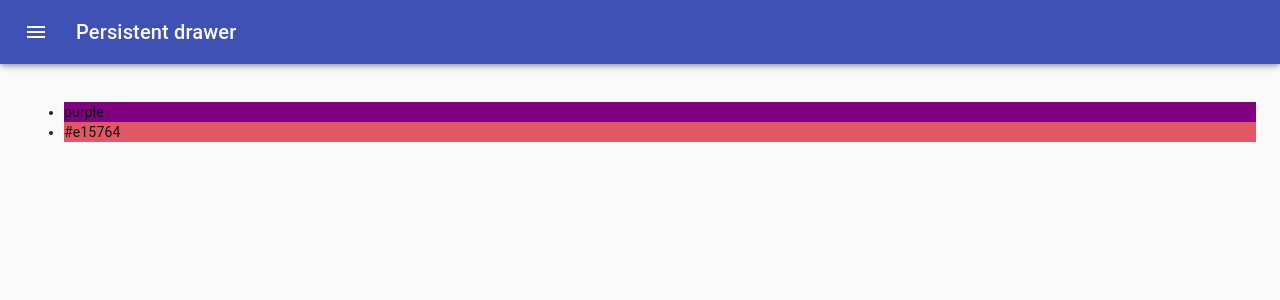
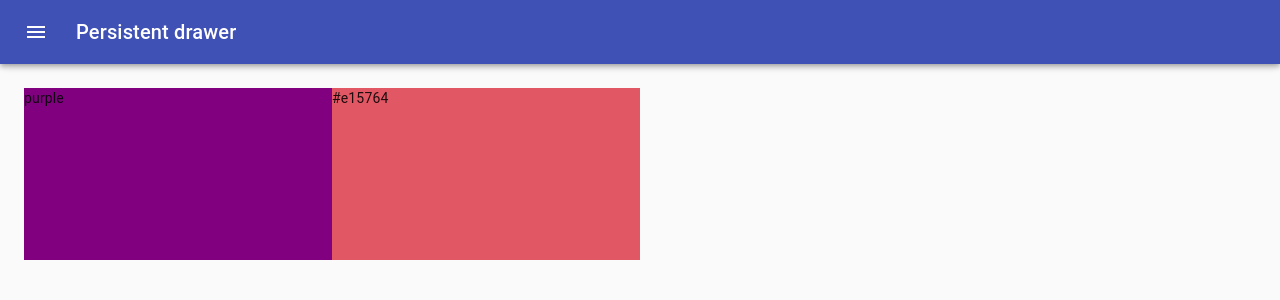
Before and after one commit to promiseume/color-app, a React (Create React App) app: page /palette/new in a window 1280 px wide. Shown: the top 300 px of the page. Built offline with nearby package versions, Linux system fonts and the light colour scheme.

Commit message:
add draggable color box

```diff
--- /dev/null
+++ b/src/draggableColorBox.jsx
@@ -0,0 +1,24 @@
+import React from 'react';
+import { withStyles } from "@material-ui/styles";
+
+const styles = {
+    root: {
+        height: "25%",
+        width: "25%",
+        margin:"0 auto",
+        display: "inline-block",
+        cursor: "pointer",
+        marginBottom: "-3.5px",
+        position: "relative",
+    },
+}
+
+ function DraggableColorBox(props) {
+    const { classes } = props;
+  return (
+    <div className={classes.root} style={{backgroundColor : props.color}}>
+        {props.color}
+    </div>
+  )
+}
+export default withStyles(styles)(DraggableColorBox);
--- a/src/newPalette.jsx
+++ b/src/newPalette.jsx
@@ -13,6 +13,7 @@
 import ChevronLeftIcon from '@material-ui/icons/ChevronLeft';
 import ChevronRightIcon from '@material-ui/icons/ChevronRight';
 import { ChromePicker } from 'react-color';
+import DraggableColorList from './draggableColorBox';
 
 const drawerWidth = 400;
 
@@ -57,6 +58,7 @@
   },
   content: {
     flexGrow: 1,
+    height: 'calc(100vh - 64px)',
     padding: theme.spacing(3),
     transition: theme.transitions.create('margin', {
       easing: theme.transitions.easing.sharp,
@@ -150,11 +152,9 @@
         })}
       >
         <div className={classes.drawerHeader} />
-        <ul>
-      {colors.map(color =>(
-        <li style={{backgroundColor: color}}>{color}</li>
-      ))}
-      </ul>
+      {colors.map(color =>
+      <DraggableColorList color={color} />
+      )}
       </main>
     </div>
   );
```
